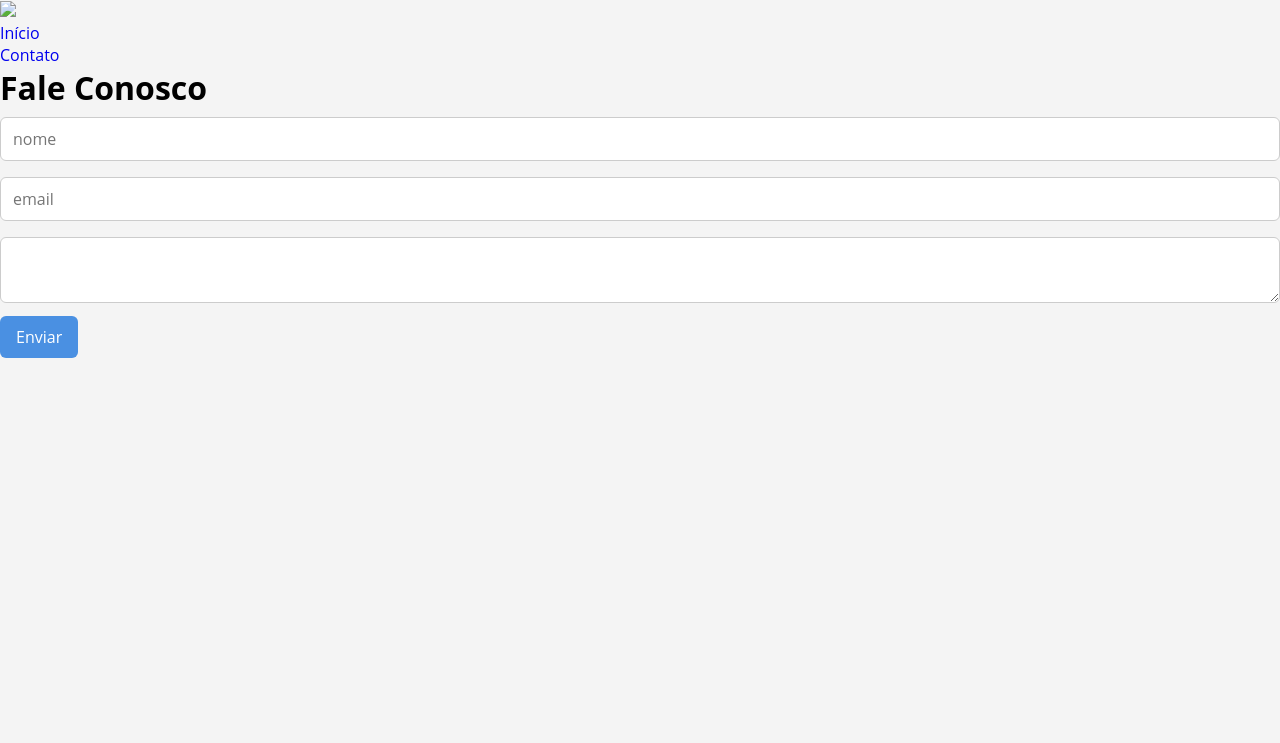
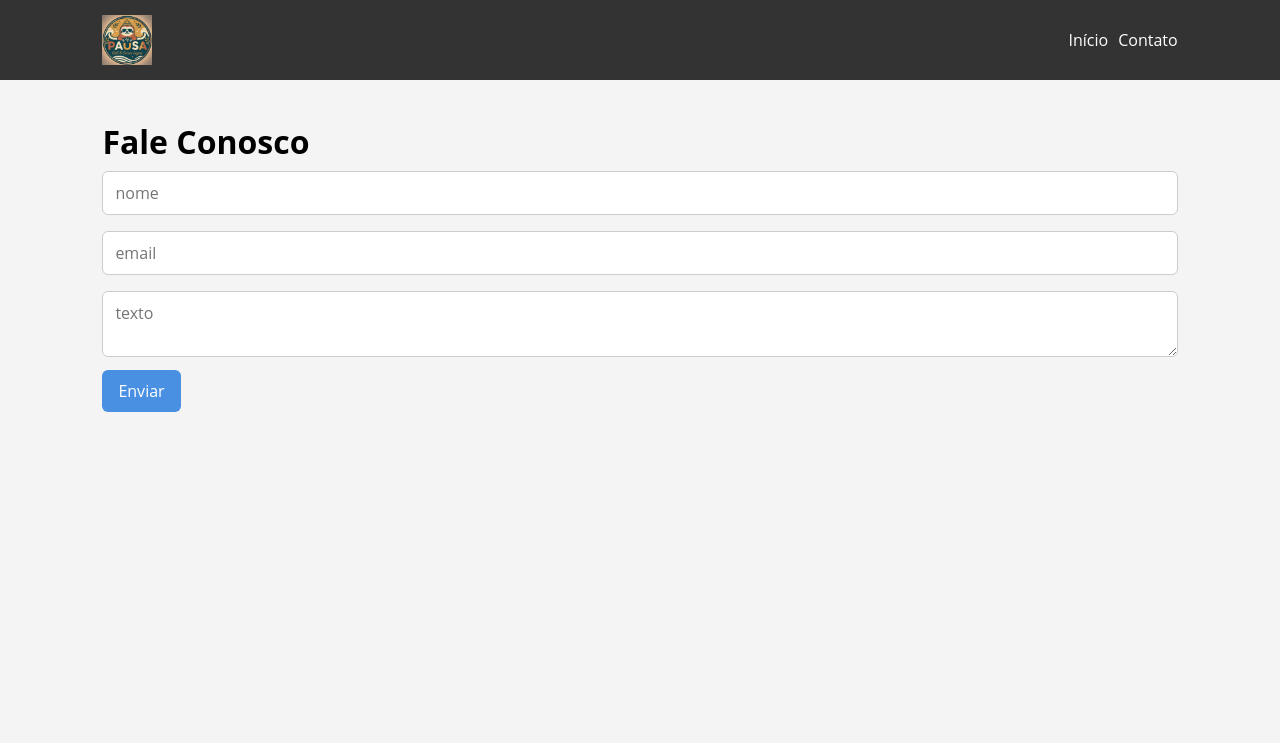
Before and after one commit to YH1d3k12/gerenciamento-do-caos, a plain HTML site: page Projeto/pages/contato.html in a window 1280 px wide. Drawn offline with Linux system fonts and the light colour scheme; files that its build step writes are made by us from their sources.

Commit message:
Fix: Links e Style da página Contato

```diff
--- a/Projeto/pages/contato.html
+++ b/Projeto/pages/contato.html
@@ -3,15 +3,20 @@
   <head>
     <meta charset="utf-8" />
     <title>Contato</title>
-    <link rel="stylesheet" href="css/reset.css" />
-    <link rel="stylesheet" href="css/components.css" />
-    <link rel="stylesheet" href="css/style.css" />
+    <link rel="stylesheet" href="../css/reset.css" />
+    <link rel="stylesheet" href="../css/components.css" />
+    <link rel="stylesheet" href="../css/style.css" />
     <script defer src="../js/email.js"></script>
   </head>
 
   <body>
-    <header>
-        <img src="../assets/logo.png" id="logo">
+    <header class="header">
+      <img
+        src="../assets/images/logo.png"
+        id="logo"
+        class="logo"
+        alt="Logo da Loja"
+      />
       <nav>
         <ul>
           <li><a href="../index.html">Início</a></li>
@@ -19,12 +24,14 @@
         </ul>
       </nav>
     </header>
+    <main class="layout">
       <h1>Fale Conosco</h1>
       <form id="fale" action="">
         <input type="text" name="nome" id="nome" placeholder="nome" />
-      <input type="email" name="email" id="email" placeholder="email"/>
-      <textarea name="mensagem" id="mensagem"></textarea>
+        <input type="email" name="email" id="email" placeholder="email" />
+        <textarea name="mensagem" id="mensagem" placeholder="texto"></textarea>
         <button onclick="enviarContato()">Enviar</button>
       </form>
+    </main>
   </body>
 </html>
```
Lines whose indentation alone changed are shown as unchanged.
